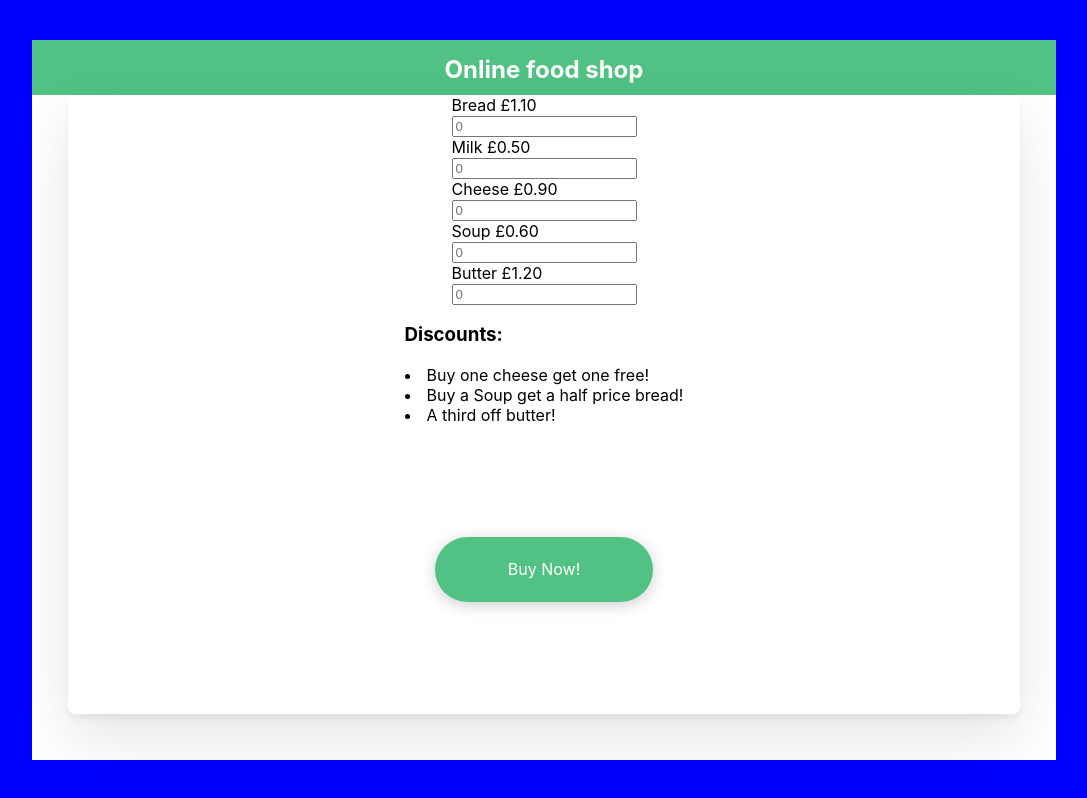
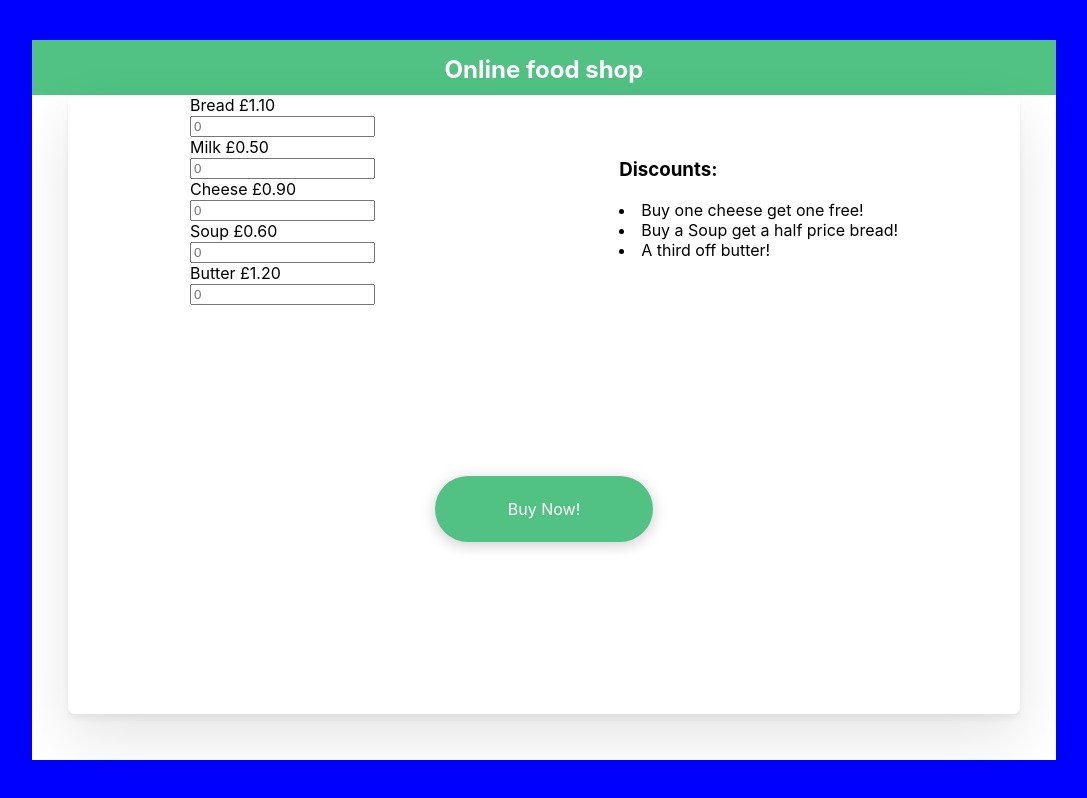
Before and after one commit to UPLukeet/Good-energy-shopping, a React (Create React App) app: page / in a window 1280 px wide. Shown: the whole page, without its empty margins (96-1183 px from the left). Built offline with nearby package versions, Linux system fonts and the light colour scheme.

Commit message:
added box that switches flow direction for wider displays

```diff
--- a/src/Components/homepage/ShoppingPageOne.js
+++ b/src/Components/homepage/ShoppingPageOne.js
@@ -24,7 +24,7 @@ const ShoppingPageOne = (props) => {
     <div className={"Shopping_Content " + pageone_show}>
 
 
-
+      <div className="Shopping_input_aligner">
         <div className='Shopping_input_container'>
           {Data.map((Ingredients) => {
 
@@ -52,9 +52,8 @@ const ShoppingPageOne = (props) => {
           <li>Buy one cheese get one free!</li>
           <li>Buy a Soup get a half price bread!</li>
           <li>A third off butter!</li>
-
         </div>
-
+      </div>
       <div className="Shopping_Buttons">
         <p onClick={props.next_ClickHandler}>Buy Now!</p>
       </div>
--- a/src/Styling/_shoppingList.scss
+++ b/src/Styling/_shoppingList.scss
@@ -68,6 +68,9 @@
                 background: #ffffff;
                 box-shadow: 0 25px 60px rgba(0, 0, 0, 0.1), 0 5px 6px rgba(0, 0, 0, 0.05);
 
+                .Shopping_input_aligner {
+                    display: flex;
+                    flex-direction: column;
                     //containts input fields
                     .Shopping_input_container {
                         display: flex;
@@ -87,6 +90,7 @@
                     .Discount_list {
                         margin: auto;
                         h3 {
+                        }
                     }
                 }
 
@@ -132,7 +136,6 @@
                         margin-left: auto;
                     }
                 }
-
 
                 // Contains buttons
                 .Shopping_Buttons {
@@ -180,6 +183,33 @@
 
             .Shopping_Page_Container {
                 .Shopping_Content {
+
+                    .Shopping_input_aligner {
+                        display: flex;
+                        flex-direction: row;
+                        //containts input fields
+                        .Shopping_input_container {
+                            display: flex;
+                            flex-direction: column;
+                            height: auto;
+                            margin: auto;
+                            .Shopping_input {
+                                margin-top: auto;
+                                margin-bottom: auto;
+                                p {
+                                    margin: 0;
+                                }
+                            }
+                        }
+
+                        //constains discount list
+                        .Discount_list {
+                            margin: auto;
+                            h3 {
+                            }
+                        }
+                    }
+
                     .Shopping_Buttons {
                         width: 60%;
                         margin: auto;
```
Also changed, not shown: 1 other file (tests, documents, lock files or other folders). Lines whose indentation alone changed are shown as unchanged.
